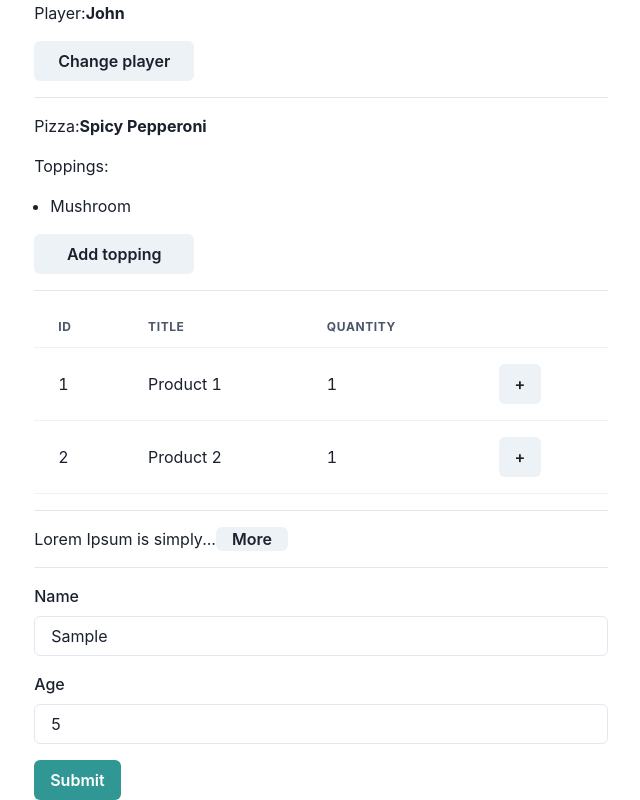
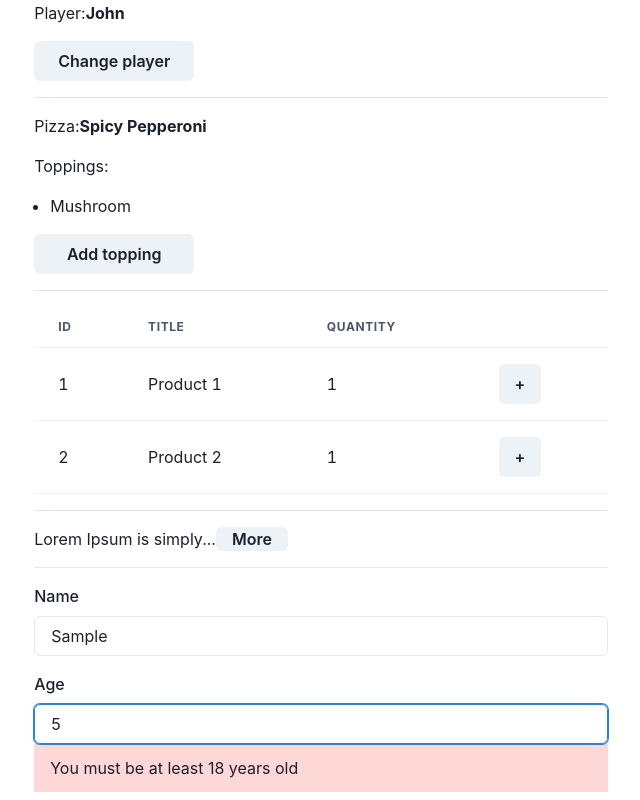
Before and after one commit to kboul/react-18, a React (Vite) app: page / in a window 1280 px wide. Both pictures are taken after typing "Sample", "5" into the empty fields and a click on the button "Submit". Shown: the part 284-1084 px from the top of the page, without its empty margins (319-959 px from the left). Built offline with nearby package versions, Linux system fonts and the light colour scheme.

Commit message:
Schema based validation with zod lib

```diff
--- a/package.json
+++ b/package.json
@@ -12,13 +12,15 @@
     "@chakra-ui/react": "^2.5.3",
     "@emotion/react": "^11.10.6",
     "@emotion/styled": "^11.10.6",
+    "@hookform/resolvers": "^3.0.0",
     "@types/styled-components": "^5.1.26",
     "framer-motion": "^10.8.5",
     "react": "^18.2.0",
     "react-dom": "^18.2.0",
     "react-hook-form": "^7.43.8",
     "react-icons": "^4.8.0",
-    "styled-components": "^5.3.9"
+    "styled-components": "^5.3.9",
+    "zod": "^3.21.4"
   },
   "devDependencies": {
     "@types/react": "^18.0.27",
--- a/src/components/Form.tsx
+++ b/src/components/Form.tsx
@@ -7,18 +7,24 @@ import {
   Input,
 } from "@chakra-ui/react";
 import { FieldValues, useForm } from "react-hook-form";
+import { z } from "zod";
+import { zodResolver } from "@hookform/resolvers/zod";
 
-interface FormData {
-  name: string;
-  age: number;
-}
+const schema = z.object({
+  name: z.string().min(3, { message: "Name must be at least 3 characters" }),
+  age: z
+    .number({ invalid_type_error: "Age field is required" })
+    .min(18, { message: "You must be at least 18 years old" }),
+});
+
+type FormData = z.infer<typeof schema>;
 
 export default function Form() {
   const {
     register,
     handleSubmit,
     formState: { errors },
-  } = useForm<FormData>();
+  } = useForm<FormData>({ resolver: zodResolver(schema) });
 
   const onSubmit = (data: FieldValues) => console.log(data);
 
@@ -26,22 +32,20 @@ export default function Form() {
     <form onSubmit={handleSubmit(onSubmit)}>
       <FormControl>
         <FormLabel>Name</FormLabel>
-        <Input {...register("name", { required: true, minLength: 3 })} />
-        {errors.name?.type === "required" && (
+        <Input {...register("name")} />
+        {errors.name && (
           <Alert status="error">
-            <AlertDescription>The name field is required</AlertDescription>
-          </Alert>
-        )}
-        {errors.name?.type === "minLength" && (
-          <Alert status="error">
-            <AlertDescription>
-              The name must be at least 3 characters
-            </AlertDescription>
+            <AlertDescription>{errors.name.message}</AlertDescription>
           </Alert>
         )}
 
         <FormLabel mt={4}>Age</FormLabel>
-        <Input {...register("age")} type="number" />
+        <Input {...register("age", { valueAsNumber: true })} type="number" />
+        {errors.age && (
+          <Alert status="error">
+            <AlertDescription>{errors.age.message}</AlertDescription>
+          </Alert>
+        )}
       </FormControl>
       <Button mt={4} colorScheme="teal" type="submit">
         Submit
```
Also changed, not shown: 1 other file (tests, documents, lock files or other folders).
